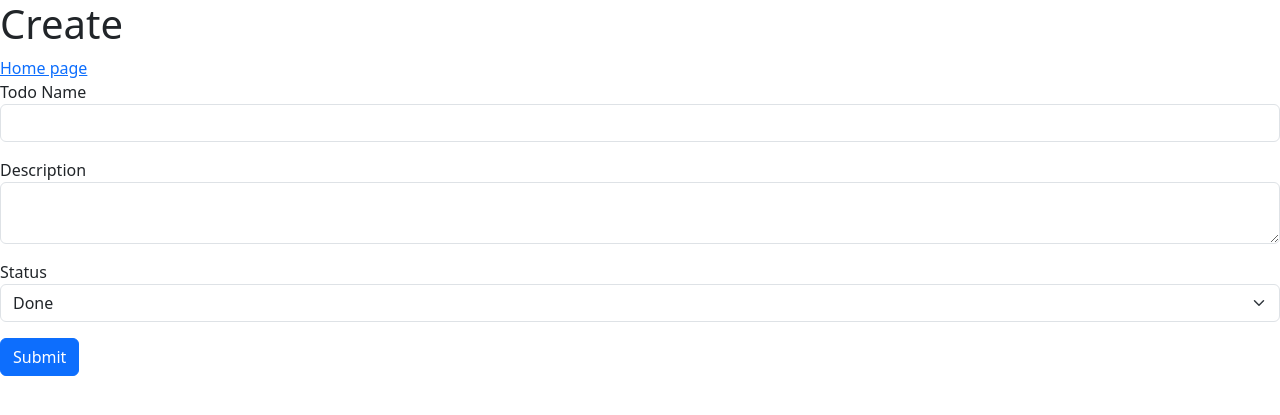
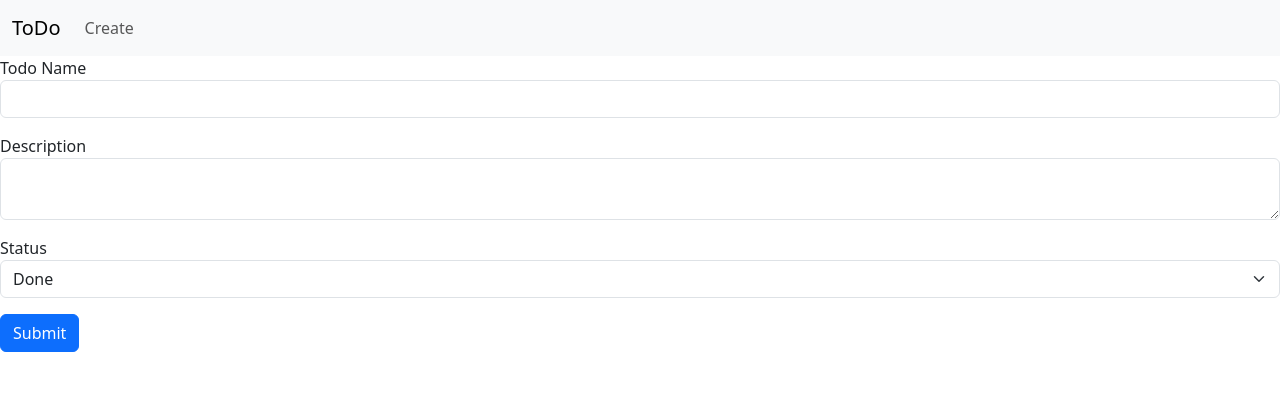
Before and after one commit to SuruBasnet/ashar_todo, a Django app: page /base/create/ in a window 1280 px wide. Shown: the top 415 px of the page. Run offline with Django 4.2, Linux system fonts and the light colour scheme.

Commit message:
edit page done

```diff
--- a/base/urls.py
+++ b/base/urls.py
@@ -1,7 +1,8 @@
 from django.urls import path
-from .views import home,create
+from .views import *
 
 urlpatterns = [
     path('home/',home,name='home'),
-    path('create/',create,name='create')
+    path('create/',create,name='create'),
+    path('edit/<int:pk>/',edit,name='edit'),
 ]
--- a/base/views.py
+++ b/base/views.py
@@ -15,4 +15,10 @@ def create(request):
         status = request.POST.get('status')
         ToDo.objects.create(todo_name = todo_name,description= description,status=status)
         return redirect(to='home')
-    return render(request,'create.html')
+    content = {'method':'create'}
+    return render(request,'create.html',context=content)
+
+def edit(request,pk):
+    todo_object = ToDo.objects.get(id=pk)
+    content = {'method':'edit','object':todo_object}
+    return render(request,'create.html',context=content)
--- a/templates/create.html
+++ b/templates/create.html
@@ -8,8 +8,29 @@
     <title>Create todo</title>
 </head>
 <body>
-    <h1>Create</h1>
-    <a href="{% url 'home' %}">Home page</a>
+    {% include 'navbar.html' %}
+    {% if method == 'edit' %}
+        <form method="POST">
+            {% csrf_token %}
+            <div class="mb-3">
+                <label for="name" >Todo Name</label>
+                <input type="text" class="form-control" id="name" name="todo_name" value="{{object.todo_name}}">
+            </div>
+            <div class="mb-3" >
+                <label for="description">Description</label>
+                <textarea class="form-control"  id="description" name="description"></textarea>
+            </div>
+            <div class="mb-3">
+                <label for="status">Status</label>
+                <select class="form-select" id="status" aria-label="Floating label select example" name="status">
+                <option value="Done">Done</option>
+                <option value="Not done">Not done</option>
+                </select>
+            </div>
+            <button type="submit" class="btn btn-primary">Submit</button>
+        </form>
+    {% endif %}
+    {% if method == 'create' %}
         <form method="POST">
             {% csrf_token %}
             <div class="mb-3">
@@ -29,6 +50,7 @@
             </div>
             <button type="submit" class="btn btn-primary">Submit</button>
         </form>
+    {% endif %}
 </body>
     <script src="https://cdn.jsdelivr.net/npm/@popperjs/core@2.11.8/dist/umd/popper.min.js" integrity="sha384-I7E8VVD/ismYTF4hNIPjVp/Zjvgyol6VFvRkX/vR+Vc4jQkC+hVqc2pM8ODewa9r" crossorigin="anonymous"></script>
     <script src="https://cdn.jsdelivr.net/npm/bootstrap@5.3.1/dist/js/bootstrap.min.js" integrity="sha384-Rx+T1VzGupg4BHQYs2gCW9It+akI2MM/mndMCy36UVfodzcJcF0GGLxZIzObiEfa" crossorigin="anonymous"></script>
--- a/templates/index.html
+++ b/templates/index.html
@@ -8,9 +8,7 @@
     <title>Home</title>
 </head>
 <body>
-    <h1>ToDo</h1>
-
-    <a href="{% url 'create' %}">Create page</a>
+    {% include 'navbar.html' %}
 
     <table class="table">
         <thead>
@@ -19,6 +17,7 @@
             <th scope="col">Name</th>
             <th scope="col">Description</th>
             <th scope="col">Status</th>
+            <th scope="col">Action</th>
           </tr>
         </thead>
         <tbody>
@@ -28,6 +27,7 @@
                     <td>{{i.todo_name}}</td>
                     <td>{{i.description}}</td>
                     <td>{{i.status}}</td>
+                    <td><button type="button" class="btn btn-warning"><a href="{% url 'edit' pk=i.id %}">Edit</a></button></td>
                 </tr>
             {% endfor %}
         </tbody>
--- /dev/null
+++ b/templates/navbar.html
@@ -0,0 +1,24 @@
+<!DOCTYPE html>
+<html lang="en">
+<head>
+    <meta charset="UTF-8">
+    <meta name="viewport" content="width=device-width, initial-scale=1.0">
+</head>
+<body>
+    <nav class="navbar navbar-expand-lg bg-body-tertiary">
+        <div class="container-fluid">
+          <a class="navbar-brand" href="{% url 'home' %}">ToDo</a>
+          <button class="navbar-toggler" type="button" data-bs-toggle="collapse" data-bs-target="#navbarNav" aria-controls="navbarNav" aria-expanded="false" aria-label="Toggle navigation">
+            <span class="navbar-toggler-icon"></span>
+          </button>
+          <div class="collapse navbar-collapse" id="navbarNav">
+            <ul class="navbar-nav">
+              <li class="nav-item">
+                <a class="nav-link" href="{% url 'create' %}">Create</a>
+              </li>
+            </ul>
+          </div>
+        </div>
+    </nav>
+</body>
+</html>
```
Lines whose indentation alone changed are shown as unchanged.
